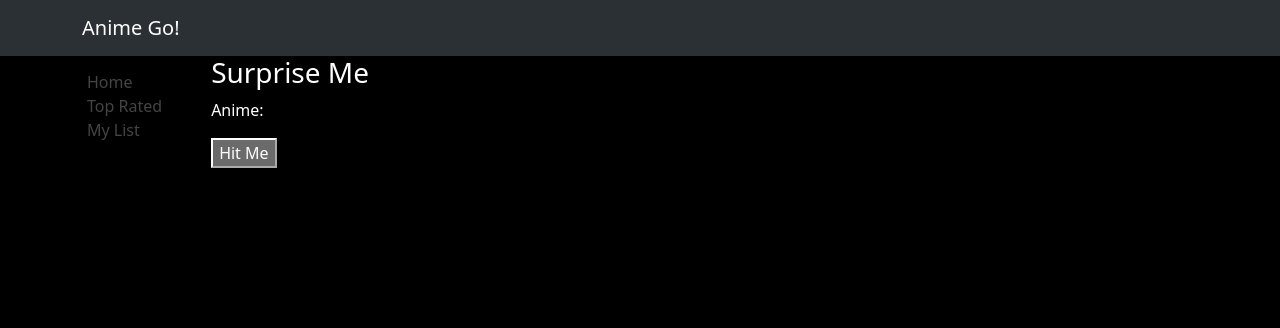
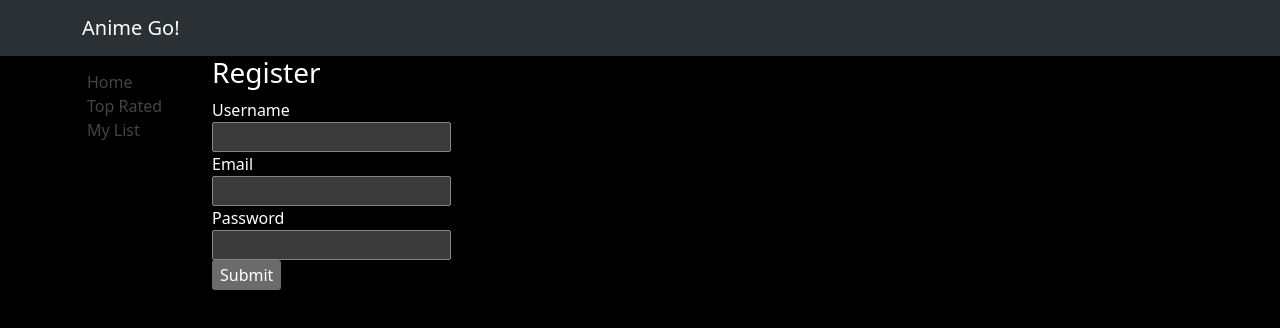
Before and after one commit to gisdreamer13/wk9-HW, a React (Vite) app: page / in a window 1280 px wide. Shown: the top 328 px of the page. Built offline with nearby package versions, Linux system fonts and the light colour scheme.

Commit message:
end of day 2

```diff
--- a/src/App.jsx
+++ b/src/App.jsx
@@ -1,42 +1,3 @@
-// import { useState } from 'react'
-
-// import reactLogo from './assets/react.svg'
-// import viteLogo from '/vite.svg'
-// import './App.css'
-
-// function App() {
-//   const [count, setCount] = useState(0)
-
-//   return (
-//     <>
-//       <div>
-//         <a href="https://vitejs.dev" target="_blank">
-//           <img src={viteLogo} className="logo" alt="Vite logo" />
-//         </a>
-//         <a href="https://react.dev" target="_blank">
-//           <img src={reactLogo} className="logo react" alt="React logo" />
-//         </a>
-//       </div>
-//       <h1>Vite + React</h1>
-//       <div className="card">
-//         <button onClick={() => setCount((count) => count + 1)}>
-//           count is {count}
-//         </button>
-//         <p>
-//           Edit <code>src/App.jsx</code> and save to test HMR
-//         </p>
-//       </div>
-//       <p className="read-the-docs">
-//         Click on the Vite and React logos to learn more
-//       </p>
-//     </>
-//   )
-// }
-
-// export default App
-
-
-
 
 
 import Container from 'react-bootstrap/Container'
@@ -46,6 +7,7 @@ import { Posts } from "./components/Posts"
 import Header from './components/Header'
 import Body from './components/Body'
 import Random from './components/Random'
+import Register from'./components/forms/Register'
 
 
 export default function App(){
@@ -58,7 +20,8 @@ export default function App(){
       <h3>Welcome!</h3> */}
       <Body>
         {/* <Posts /> */}
-        <Random />
+        {/* <Random /> */}
+        <Register />
       </Body>
     </Container>
   )
--- a/src/components/Body.jsx
+++ b/src/components/Body.jsx
@@ -11,7 +11,9 @@ export default function Body({ children }) {
         <Container>
             <Stack direction='horizontal'>
                 <Sidebar />
-                { children }
+                <container>
+                    { children }
+                </container>
             </Stack>
         </Container>
     )
--- a/src/components/Random.jsx
+++ b/src/components/Random.jsx
@@ -13,7 +13,7 @@ export default function Random() {
         'Shangri-La Frontier',
         'Afro Samurai',
         'Black Clover',
-        'Tokyo Revenger',
+        'Tokyo Revengers',
         'Tokyo Ghoul',
         'One Punch Man',
         'Demon Slayer',
--- /dev/null
+++ b/src/components/forms/Register.jsx
@@ -0,0 +1,28 @@
+import { useState } from "react"
+
+export default function Register() {
+
+    const [user, setUser] = useState({ username: '', email: '', password: '' })
+
+    function handleSubmit(e){
+        e.preventDefault()
+        console.log(user);
+        setUser({username:'',email:'',password:'' })
+    }
+
+    return (
+        <>
+            <h3>Register</h3>
+            <form action="" onSubmit={handleSubmit}>
+                <label htmlFor="username">Username</label><br />
+                <input type="text" name='username' value={user.username} onChange={(e) => setUser({ ...user, username: e.target.value })} /><br />
+                <label htmlFor="email">Email</label><br />
+                <input type="email" name='email' value={user.email} onChange={(e) => setUser({ ...user, email: e.target.value })}/><br />
+                <label htmlFor="password">Password</label><br />
+                <input type="password" name='password' value={user.password} onChange={(e) => setUser({ ...user, password: e.target.value })}/><br />
+                <input type="Submit" />
+            </form>
+        </>
+    )
+
+}
```
